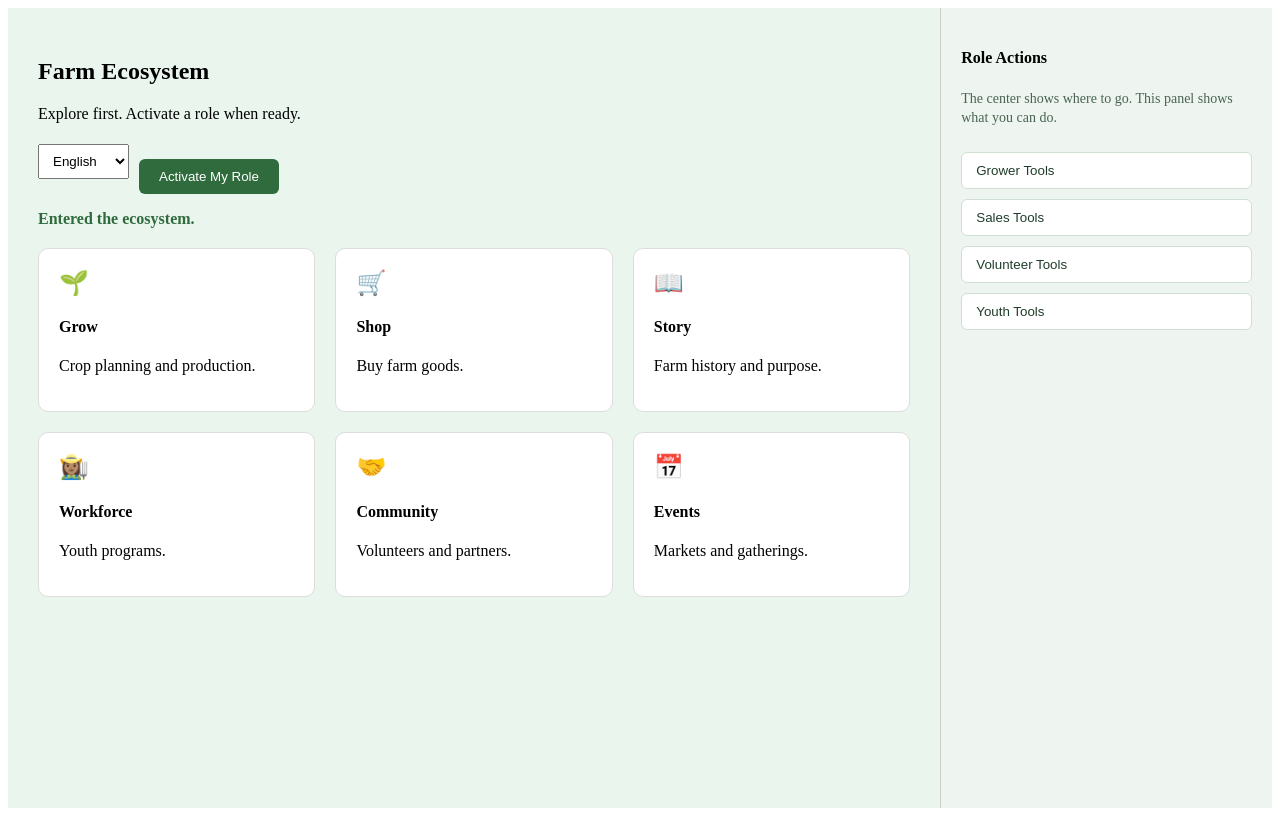
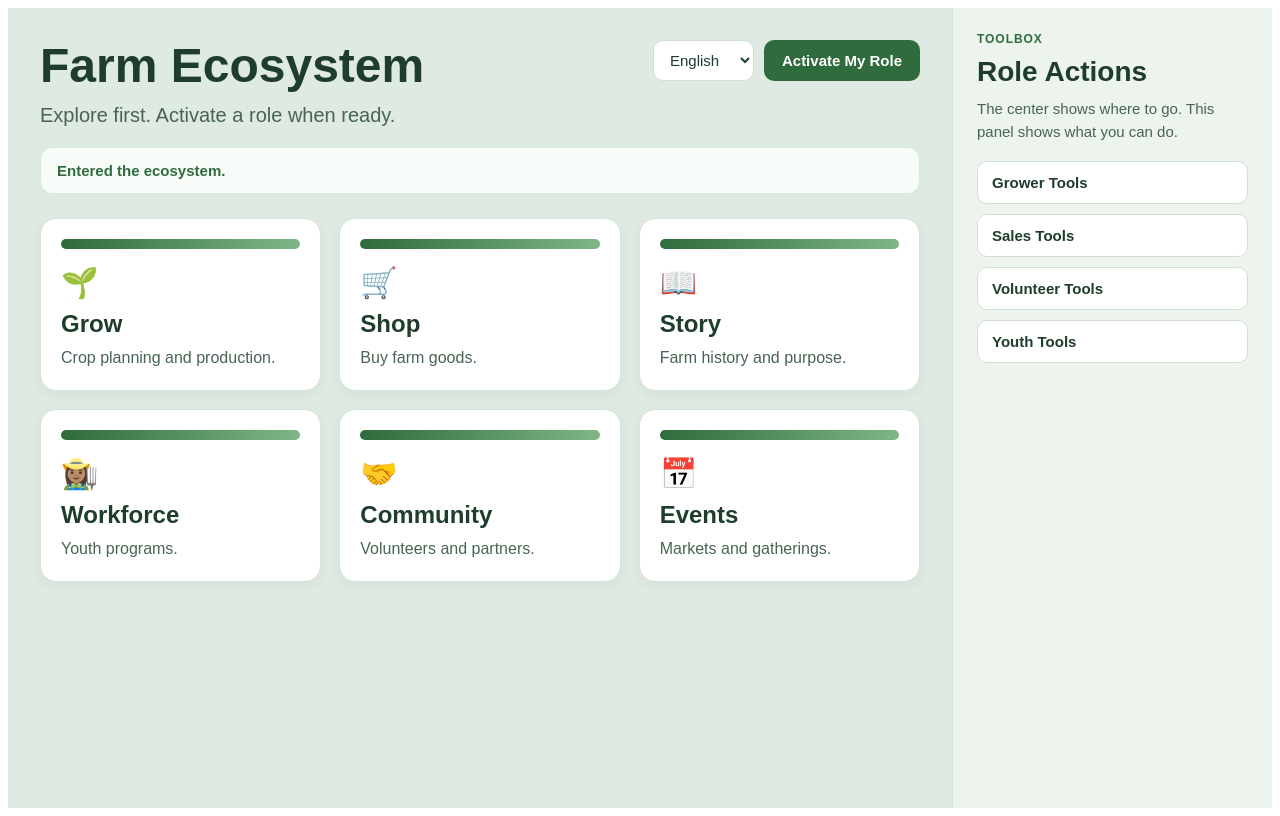
Before and after one commit to cburgessemail-gif/Farm, a React (Vite) app: page / in a window 1280 px wide. Both pictures are taken after a click on the button "Enter the Ecosystem". Built offline with nearby package versions, Linux system fonts and the light colour scheme.

Commit message:
Enhance UI text and structure in App.tsx

```diff
--- a/src/App.tsx
+++ b/src/App.tsx
@@ -24,10 +24,10 @@ const labels = {
     subtitle:
       "Un ecosistema vivo con raíces en la comida, la familia, la tierra y el aprendizaje.",
     intro:
-      "Bronson Family Farm es más que una granja. Es un ecosistema comunitario.",
+      "Bronson Family Farm es más que una granja. Es un ecosistema comunitario centrado en alimentos, trabajo, salud y educación.",
     enter: "Entrar al Ecosistema",
     ecosystem: "Ecosistema de la Granja",
-    explore: "Explore primero.",
+    explore: "Explore primero. Active un rol cuando esté listo.",
     activateRole: "Activar rol",
     back: "← Regresar",
     open: "Abrir",
@@ -36,11 +36,13 @@ const labels = {
   },
   tl: {
     title: "Bronson Family Farm",
-    subtitle: "Isang buhay na ecosystem.",
-    intro: "Higit pa sa isang bukid.",
+    subtitle:
+      "Isang buhay na ecosystem na nakaugat sa pagkain, pamilya, lupa, at pagkatuto.",
+    intro:
+      "Ang Bronson Family Farm ay higit pa sa isang bukid. Isa itong ecosystem para sa komunidad na nag-uugnay sa pagkain, trabaho, kalusugan, at edukasyon.",
     enter: "Pumasok",
-    ecosystem: "Ecosystem",
-    explore: "Mag-explore muna.",
+    ecosystem: "Farm Ecosystem",
+    explore: "Mag-explore muna. Pumili ng role kapag handa na.",
     activateRole: "Piliin ang Role",
     back: "← Bumalik",
     open: "Buksan",
@@ -50,12 +52,48 @@ const labels = {
 };
 
 const sectionData = {
-  grow: { icon: "🌱", title: "Grow", desc: "Crop planning and production." },
-  shop: { icon: "🛒", title: "Shop", desc: "Buy farm goods." },
-  story: { icon: "📖", title: "Story", desc: "Farm history and purpose." },
-  workforce: { icon: "👩🏽‍🌾", title: "Workforce", desc: "Youth programs." },
-  community: { icon: "🤝", title: "Community", desc: "Volunteers and partners." },
-  events: { icon: "📅", title: "Events", desc: "Markets and gatherings." },
+  grow: {
+    icon: "🌱",
+    title: "Grow",
+    desc: "Crop planning and production.",
+    detail:
+      "Explore crop planning, planting, production flow, irrigation thinking, and the systems that support Bronson Family Farm’s growing capacity.",
+  },
+  shop: {
+    icon: "🛒",
+    title: "Shop",
+    desc: "Buy farm goods.",
+    detail:
+      "Browse sample items here, then use the live GrownBy button to shop in a new tab.",
+  },
+  story: {
+    icon: "📖",
+    title: "Story",
+    desc: "Farm history and purpose.",
+    detail:
+      "Bronson Family Farm is rooted in family legacy, community restoration, and the belief that land can do more than produce crops.",
+  },
+  workforce: {
+    icon: "👩🏽‍🌾",
+    title: "Workforce",
+    desc: "Youth programs.",
+    detail:
+      "This section introduces youth workforce pathways, responsibility, training, hands-on participation, and long-term opportunity.",
+  },
+  community: {
+    icon: "🤝",
+    title: "Community",
+    desc: "Volunteers and partners.",
+    detail:
+      "This section shows how volunteers, families, supporters, and partners can step into the farm ecosystem in practical ways.",
+  },
+  events: {
+    icon: "📅",
+    title: "Events",
+    desc: "Markets and gatherings.",
+    detail:
+      "This section highlights markets, tours, demonstrations, and community gathering points that activate the full ecosystem.",
+  },
 };
 
 const storyModules = [
@@ -178,9 +216,10 @@ export default function App() {
         <option value="es">Español</option>
         <option value="tl">Tagalog</option>
       </select>
+
       <button
         style={styles.primaryButton}
-        onClick={() => setStatus(role ? `Role: ${role}` : "Activate a role from the toolbox.")}
+        onClick={() => setStatus(role ? `Role active: ${role}` : "Use the Role Actions panel on the right.")}
       >
         {role ? `Role: ${role}` : ui.activateRole}
       </button>
@@ -188,9 +227,11 @@ export default function App() {
   );
 
   const renderRolePanel = () => (
-    <div style={styles.sidebar}>
-      <h4>Role Actions</h4>
-      <p style={{ fontSize: 14, color: "#486452", lineHeight: 1.4 }}>
+    <aside style={styles.sidebar}>
+      <div style={styles.sidebarInner}>
+        <div style={styles.sidebarEyebrow}>Toolbox</div>
+        <h3 style={styles.sidebarTitle}>Role Actions</h3>
+        <p style={styles.sidebarText}>
           The center shows where to go. This panel shows what you can do.
         </p>
 
@@ -208,19 +249,21 @@ export default function App() {
         </button>
 
         {role && (
-        <div style={{ marginTop: 20, fontSize: 14, color: "#1f3d2b" }}>
+          <div style={styles.activeToolbox}>
             <strong>Active toolbox:</strong> {role}
           </div>
         )}
       </div>
+    </aside>
   );
 
   if (!entered) {
     return (
       <div style={styles.center}>
-        <div style={styles.card}>
-          <h4>BRONSON FAMILY FARM DEMO</h4>
+        <div style={styles.heroCard}>
+          <div style={styles.heroEyebrow}>Bronson Family Farm Demo</div>
 
+          <div style={styles.heroControls}>
             <select
               value={lang}
               onChange={(e) => setLang(e.target.value as Lang)}
@@ -230,10 +273,11 @@ export default function App() {
               <option value="es">Español</option>
               <option value="tl">Tagalog</option>
             </select>
+          </div>
 
-          <h1>{ui.title}</h1>
-          <p>{ui.subtitle}</p>
-          <p>{ui.intro}</p>
+          <h1 style={styles.heroTitle}>{ui.title}</h1>
+          <p style={styles.heroSubtitle}>{ui.subtitle}</p>
+          <p style={styles.heroText}>{ui.intro}</p>
 
           <button
             style={styles.primaryButton}
@@ -252,21 +296,24 @@ export default function App() {
   if (section === null) {
     return (
       <div style={styles.layout}>
-        <div style={styles.main}>
-          <h2>{ui.ecosystem}</h2>
-          <p>{ui.explore}</p>
-
+        <main style={styles.main}>
+          <div style={styles.headerBlock}>
+            <div>
+              <h2 style={styles.pageTitle}>{ui.ecosystem}</h2>
+              <p style={styles.pageSubtitle}>{ui.explore}</p>
+            </div>
             {renderTopControls()}
+          </div>
 
           <div style={styles.status}>{status}</div>
 
-          <div style={styles.grid}>
+          <div style={styles.sectionGrid}>
             {(Object.keys(sectionData) as SectionId[]).map((id) => {
               const item = sectionData[id];
               return (
-                <div
+                <button
                   key={id}
-                  style={styles.cardItem}
+                  style={styles.sectionCard}
                   onClick={() => {
                     if (id === "shop") {
                       window.open(
@@ -280,14 +327,15 @@ export default function App() {
                     }
                   }}
                 >
-                  <div style={styles.icon}>{item.icon}</div>
-                  <h4>{item.title}</h4>
-                  <p>{item.desc}</p>
-                </div>
+                  <div style={styles.sectionCardAccent} />
+                  <div style={styles.sectionIcon}>{item.icon}</div>
+                  <h4 style={styles.sectionCardTitle}>{item.title}</h4>
+                  <p style={styles.sectionCardText}>{item.desc}</p>
+                </button>
               );
             })}
           </div>
-        </div>
+        </main>
 
         {renderRolePanel()}
       </div>
@@ -296,9 +344,9 @@ export default function App() {
 
   return (
     <div style={styles.layout}>
-      <div style={styles.main}>
+      <main style={styles.main}>
         <button
-          style={styles.back}
+          style={styles.backButton}
           onClick={() => {
             setSection(null);
             setStatus("Returned to ecosystem.");
@@ -307,16 +355,19 @@ export default function App() {
           {ui.back}
         </button>
 
-        <h2>
+        <div style={styles.headerBlock}>
+          <div>
+            <h2 style={styles.pageTitle}>
               {sectionData[section].icon} {sectionData[section].title}
             </h2>
-
+            <p style={styles.pageSubtitle}>{sectionData[section].desc}</p>
+          </div>
           {renderTopControls()}
+        </div>
 
         <div style={styles.status}>{status}</div>
 
-        {section && (
-          <div style={styles.content}>
+        <section style={styles.content}>
           <div style={styles.contentAccent} />
           <h3 style={styles.contentTitle}>
             {sectionData[section].icon} {sectionData[section].title}
@@ -324,18 +375,13 @@ export default function App() {
 
           {section === "grow" && (
             <p style={styles.contentText}>
-                Explore crop planning, planting, production flow, irrigation thinking,
-                and the systems that support Bronson Family Farm’s growing capacity.
+              {sectionData.grow.detail}
             </p>
           )}
 
           {section === "story" && (
             <>
-                <p style={styles.contentText}>
-                  Bronson Family Farm is rooted in family legacy, community restoration,
-                  and the belief that land can do more than produce crops. This section
-                  explains the story, the ecosystem, and the Lansdowne context.
-                </p>
+              <p style={styles.contentText}>{sectionData.story.detail}</p>
 
               <div style={styles.innerGrid}>
                 {storyModules.map((module) => (
@@ -366,10 +412,7 @@ export default function App() {
 
           {section === "workforce" && (
             <>
-                <p style={styles.contentText}>
-                  This section introduces youth workforce pathways, responsibility,
-                  training, hands-on participation, and long-term opportunity.
-                </p>
+              <p style={styles.contentText}>{sectionData.workforce.detail}</p>
 
               <div style={styles.innerGrid}>
                 {workforceTracks.map((track) => (
@@ -391,10 +434,7 @@ export default function App() {
                 <div style={styles.focusBox}>
                   <strong>Track Focus</strong>
                   <p style={styles.contentText}>
-                      {
-                        workforceTracks.find((t) => t.id === selectedWorkforce)
-                          ?.description
-                      }
+                    {workforceTracks.find((t) => t.id === selectedWorkforce)?.description}
                   </p>
                 </div>
               )}
@@ -403,10 +443,7 @@ export default function App() {
 
           {section === "community" && (
             <>
-                <p style={styles.contentText}>
-                  This section shows how volunteers, families, supporters, and partners
-                  can step into the farm ecosystem in practical ways.
-                </p>
+              <p style={styles.contentText}>{sectionData.community.detail}</p>
 
               <div style={styles.innerGrid}>
                 {communityPaths.map((path) => (
@@ -427,16 +464,13 @@ export default function App() {
 
           {section === "events" && (
             <p style={styles.contentText}>
-                This section highlights markets, tours, demonstrations, and community
-                gathering points that activate the full ecosystem.
+              {sectionData.events.detail}
             </p>
           )}
 
           {section === "shop" && (
             <>
-                <p style={styles.contentText}>
-                  Browse sample items here, then use the live GrownBy button to shop in a new tab.
-                </p>
+              <p style={styles.contentText}>{sectionData.shop.detail}</p>
 
               <div style={styles.innerGrid}>
                 {shopItems.map((item) => {
@@ -449,7 +483,7 @@ export default function App() {
                         <button style={styles.smallButton} onClick={() => removeFromCart(item.id)}>
                           −
                         </button>
-                          <span>{qty}</span>
+                        <span style={styles.qtyValue}>{qty}</span>
                         <button style={styles.smallButton} onClick={() => addToCart(item.id)}>
                           +
                         </button>
@@ -478,186 +512,320 @@ export default function App() {
               </div>
             </>
           )}
-          </div>
-        )}
-      </div>
+        </section>
+      </main>
 
       {renderRolePanel()}
     </div>
   );
 }
 
-const styles: any = {
+const styles: Record<string, React.CSSProperties> = {
   center: {
+    minHeight: "100vh",
     display: "flex",
     justifyContent: "center",
     alignItems: "center",
-    height: "100vh",
-    background: "#eaf5ee",
+    background: "#dfeae2",
+    padding: "32px",
+    boxSizing: "border-box",
+    fontFamily: "Arial, sans-serif",
   },
-  card: {
-    background: "white",
-    padding: 40,
-    borderRadius: 12,
+  heroCard: {
+    width: "100%",
+    maxWidth: "980px",
+    background: "#ffffff",
+    borderRadius: "20px",
+    padding: "48px 40px",
+    boxSizing: "border-box",
+    boxShadow: "0 10px 30px rgba(31,61,43,0.08)",
+    border: "1px solid #d6e4d9",
     textAlign: "center",
-    maxWidth: 900,
-    width: "100%",
+  },
+  heroEyebrow: {
+    fontSize: "14px",
+    fontWeight: 700,
+    letterSpacing: "0.08em",
+    textTransform: "uppercase",
+    color: "#2f6b3c",
+    marginBottom: "18px",
+  },
+  heroControls: {
+    display: "flex",
+    justifyContent: "center",
+    marginBottom: "20px",
+  },
+  heroTitle: {
+    margin: "0 0 16px 0",
+    fontSize: "56px",
+    lineHeight: 1.05,
+    color: "#1f3d2b",
+  },
+  heroSubtitle: {
+    margin: "0 auto 18px auto",
+    maxWidth: "760px",
+    fontSize: "28px",
+    lineHeight: 1.2,
+    color: "#355743",
+  },
+  heroText: {
+    margin: "0 auto 28px auto",
+    maxWidth: "860px",
+    fontSize: "20px",
+    lineHeight: 1.6,
+    color: "#486452",
+  },
+  layout: {
+    minHeight: "100vh",
+    display: "flex",
+    background: "#dfeae2",
+    fontFamily: "Arial, sans-serif",
+  },
+  main: {
+    flex: 1,
+    padding: "32px",
     boxSizing: "border-box",
   },
-  primaryButton: {
-    marginTop: 20,
-    padding: "10px 20px",
-    background: "#2f6b3c",
-    color: "white",
-    border: "none",
-    borderRadius: 6,
-    cursor: "pointer",
+  sidebar: {
+    width: "320px",
+    minWidth: "320px",
+    background: "#edf4ee",
+    borderLeft: "1px solid #d6e4d9",
+    padding: "24px",
+    boxSizing: "border-box",
+  },
+  sidebarInner: {
+    position: "sticky",
+    top: "24px",
+  },
+  sidebarEyebrow: {
+    fontSize: "12px",
+    fontWeight: 700,
+    letterSpacing: "0.08em",
+    textTransform: "uppercase",
+    color: "#2f6b3c",
+    marginBottom: "10px",
+  },
+  sidebarTitle: {
+    margin: "0 0 10px 0",
+    fontSize: "28px",
+    color: "#1f3d2b",
+  },
+  sidebarText: {
+    margin: "0 0 18px 0",
+    fontSize: "15px",
+    lineHeight: 1.5,
+    color: "#486452",
   },
   sidebarButton: {
-    marginTop: 10,
-    padding: "10px 14px",
-    background: "white",
+    width: "100%",
+    display: "block",
+    marginBottom: "10px",
+    padding: "12px 14px",
+    background: "#ffffff",
     color: "#1f3d2b",
     border: "1px solid #cfe0d2",
-    borderRadius: 6,
+    borderRadius: "10px",
     cursor: "pointer",
-    width: "100%",
     textAlign: "left",
+    fontSize: "15px",
+    fontWeight: 600,
   },
-  layout: {
+  activeToolbox: {
+    marginTop: "18px",
+    padding: "14px",
+    background: "#ffffff",
+    border: "1px solid #d6e4d9",
+    borderRadius: "10px",
+    fontSize: "15px",
+    color: "#1f3d2b",
+  },
+  headerBlock: {
     display: "flex",
-    minHeight: "100vh",
-    background: "#eaf5ee",
+    justifyContent: "space-between",
+    alignItems: "flex-start",
+    gap: "16px",
+    flexWrap: "wrap",
+    marginBottom: "16px",
   },
-  main: {
-    flex: 3,
-    padding: 30,
+  topControls: {
+    display: "flex",
+    gap: "10px",
+    alignItems: "center",
+    flexWrap: "wrap",
   },
-  sidebar: {
-    flex: 1,
-    background: "#eef4ef",
-    padding: 20,
-    borderLeft: "1px solid #ccc",
-    minWidth: 260,
+  select: {
+    padding: "10px 12px",
+    borderRadius: "10px",
+    border: "1px solid #cfe0d2",
+    background: "#ffffff",
+    fontSize: "15px",
+    color: "#1f3d2b",
   },
-  grid: {
+  primaryButton: {
+    padding: "12px 18px",
+    background: "#2f6b3c",
+    color: "#ffffff",
+    border: "none",
+    borderRadius: "10px",
+    cursor: "pointer",
+    fontSize: "15px",
+    fontWeight: 600,
+  },
+  backButton: {
+    marginBottom: "14px",
+    padding: "10px 14px",
+    borderRadius: "10px",
+    border: "1px solid #cfe0d2",
+    background: "#ffffff",
+    color: "#1f3d2b",
+    cursor: "pointer",
+    fontSize: "15px",
+    fontWeight: 600,
+  },
+  pageTitle: {
+    margin: 0,
+    fontSize: "48px",
+    color: "#1f3d2b",
+    lineHeight: 1.1,
+  },
+  pageSubtitle: {
+    margin: "8px 0 0 0",
+    fontSize: "20px",
+    color: "#486452",
+    lineHeight: 1.4,
+  },
+  status: {
+    margin: "18px 0 24px 0",
+    padding: "14px 16px",
+    background: "#f8fcf9",
+    color: "#2f6b3c",
+    border: "1px solid #dbe8dd",
+    borderRadius: "12px",
+    fontWeight: 700,
+    fontSize: "15px",
+  },
+  sectionGrid: {
     display: "grid",
-    gridTemplateColumns: "repeat(3, 1fr)",
-    gap: 20,
-    marginTop: 20,
+    gridTemplateColumns: "repeat(auto-fit, minmax(220px, 1fr))",
+    gap: "18px",
   },
-  cardItem: {
-    background: "white",
-    padding: 20,
-    borderRadius: 10,
+  sectionCard: {
+    background: "#ffffff",
+    border: "1px solid #d6e4d9",
+    borderRadius: "16px",
+    padding: "20px",
+    textAlign: "left",
     cursor: "pointer",
-    border: "1px solid #ddd",
+    boxShadow: "0 4px 12px rgba(31,61,43,0.05)",
   },
-  icon: {
-    fontSize: 24,
-    marginBottom: 10,
-  },
-  content: {
-    marginTop: 20,
-    background: "white",
-    padding: 24,
-    borderRadius: 12,
-    border: "1px solid #cfe0d2",
-    boxShadow: "0 4px 10px rgba(0,0,0,0.04)",
-  },
-  contentAccent: {
+  sectionCardAccent: {
     height: "10px",
     borderRadius: "999px",
     background: "linear-gradient(90deg, #2f6b3c 0%, #7fb685 100%)",
     marginBottom: "16px",
   },
+  sectionIcon: {
+    fontSize: "30px",
+    marginBottom: "10px",
+  },
+  sectionCardTitle: {
+    margin: "0 0 8px 0",
+    fontSize: "24px",
+    color: "#1f3d2b",
+  },
+  sectionCardText: {
+    margin: 0,
+    fontSize: "16px",
+    lineHeight: 1.5,
+    color: "#486452",
+  },
+  content: {
+    marginTop: "12px",
+    background: "#ffffff",
+    padding: "28px",
+    borderRadius: "18px",
+    border: "1px solid #d6e4d9",
+    boxShadow: "0 6px 18px rgba(31,61,43,0.06)",
+  },
+  contentAccent: {
+    height: "12px",
+    borderRadius: "999px",
+    background: "linear-gradient(90deg, #2f6b3c 0%, #7fb685 100%)",
+    marginBottom: "18px",
+  },
   contentTitle: {
-    margin: "0 0 12px 0",
+    margin: "0 0 14px 0",
     color: "#1f3d2b",
-    fontSize: "28px",
+    fontSize: "34px",
   },
   contentText: {
     margin: "0 0 16px 0",
     color: "#486452",
     lineHeight: 1.7,
-    fontSize: "16px",
+    fontSize: "17px",
   },
   innerGrid: {
     display: "grid",
-    gridTemplateColumns: "repeat(auto-fit, minmax(220px, 1fr))",
-    gap: 16,
-    marginTop: 20,
+    gridTemplateColumns: "repeat(auto-fit, minmax(240px, 1fr))",
+    gap: "16px",
+    marginTop: "20px",
   },
   innerCard: {
-    background: "#fff",
-    border: "1px solid #cfe0d2",
-    borderRadius: 10,
-    padding: 16,
+    background: "#ffffff",
+    border: "1px solid #d6e4d9",
+    borderRadius: "14px",
+    padding: "18px",
     cursor: "pointer",
     textAlign: "left",
+    boxShadow: "0 4px 10px rgba(31,61,43,0.04)",
   },
   innerCardStatic: {
-    background: "#fff",
-    border: "1px solid #cfe0d2",
-    borderRadius: 10,
-    padding: 16,
+    background: "#ffffff",
+    border: "1px solid #d6e4d9",
+    borderRadius: "14px",
+    padding: "18px",
     textAlign: "left",
+    boxShadow: "0 4px 10px rgba(31,61,43,0.04)",
   },
   innerCardTitle: {
     margin: "0 0 8px 0",
     color: "#1f3d2b",
-    fontSize: "18px",
+    fontSize: "20px",
   },
   innerCardText: {
-    margin: 0,
+    margin: "0 0 12px 0",
     color: "#486452",
     lineHeight: 1.5,
-    fontSize: "14px",
+    fontSize: "15px",
   },
   focusBox: {
-    marginTop: 20,
+    marginTop: "22px",
+    padding: "18px",
     background: "#f8fcf9",
     border: "1px solid #dbe8dd",
-    borderRadius: 10,
-    padding: 16,
+    borderRadius: "14px",
   },
   qtyRow: {
     display: "flex",
     alignItems: "center",
-    gap: 10,
-    marginTop: 12,
+    gap: "10px",
+    marginTop: "12px",
   },
   smallButton: {
-    width: 32,
-    height: 32,
-    borderRadius: 6,
+    width: "34px",
+    height: "34px",
+    borderRadius: "8px",
     border: "1px solid #cfe0d2",
-    background: "#fff",
+    background: "#ffffff",
     cursor: "pointer",
-    fontSize: 18,
+    fontSize: "18px",
+    color: "#1f3d2b",
   },
-  back: {
-    marginBottom: 10,
-    background: "transparent",
-    border: "none",
-    color: "#2f6b3c",
-    cursor: "pointer",
-    fontWeight: "bold",
-  },
-  status: {
-    marginTop: 10,
-    color: "#2f6b3c",
-    fontWeight: "bold",
-  },
-  select: {
-    marginBottom: 10,
-    padding: "8px 10px",
-  },
-  topControls: {
-    display: "flex",
-    gap: 10,
-    alignItems: "center",
-    margin: "12px 0 16px 0",
-    flexWrap: "wrap",
+  qtyValue: {
+    minWidth: "24px",
+    textAlign: "center",
+    fontWeight: 700,
+    color: "#1f3d2b",
   },
 };
```
Lines whose indentation alone changed are shown as unchanged.
